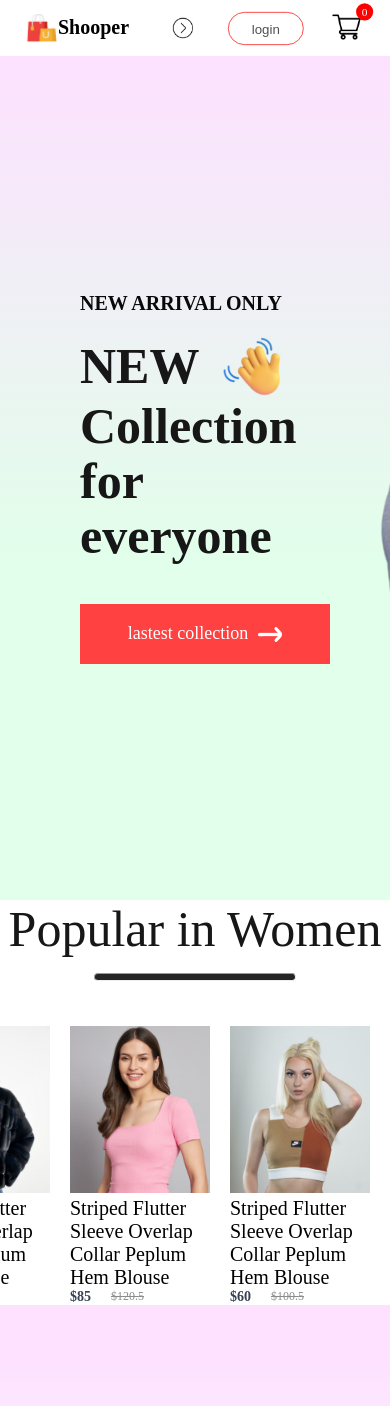
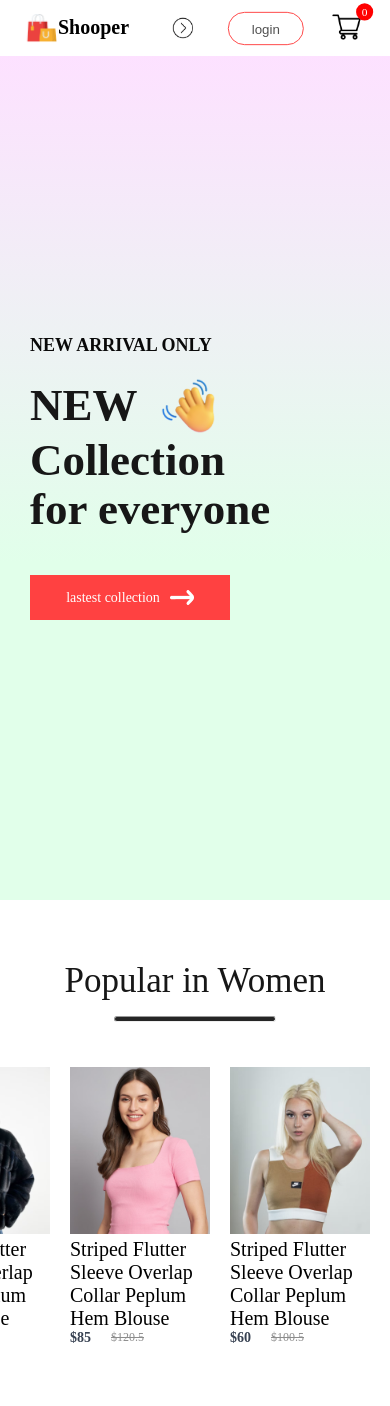
Before and after one commit to lievin219/Ecommerce-MERN-PROJECT, a React (Create React App) app: page /shop in a window 390 px wide. Shown: the top 1406 px of the page. Built offline with nearby package versions, Linux system fonts and the light colour scheme.

Commit message:
first  chamge added on  successs

```diff
--- a/src/Components/Hero/Hero.css
+++ b/src/Components/Hero/Hero.css
@@ -94,26 +94,62 @@ font-size: 22px;
             width:65px;
         }
         .hero-lastest-icon{
-            gap: 10px;
-            width:250px;
-            height: 60px;
-            margin-top: 20px;
-            font-size: 18px;
+
+            width:220px;
+            height: 50px;
+
+            font-size: 16px;
         }
         .hero-right img{
-            width: 500px;
+            width: 400px;
         }
        }
-/* @media(max-width:1024px){
+       @media(max-width:800px){
         .hero-left{
-         padding-left: 100px;
+       padding-left: 30px;
+
+        }
+        .hero-left h2{
+            font-size: 16px;
+        }
+        .hero-left p{
+            font-size: 35px;
+        }
+        .hero-hand-icon img{
+            width:45px;
+        }
+        .hero-lastest-icon{
+
+            width:170px;
+            height: 30px;
+
+            font-size: 15px;
+        }
+        .hero-right img{
+            width: 300px;
+        }
+       }
+       @media(max-width:500px){
+             .hero{
+                 display: flex;
+                 flex-direction: column;
+             }
+             .hero-right{
+                 display: none;
 
              }
              .hero-left h2{
                  font-size: 18px;
              }
              .hero-left p{
-        font-size:60px ;
+                 font-size: 45px;
+             }
+             .hero-hand-icon img{
+                 width:60px
+             }
+             .hero-lastest-icon{
+                 width:200px;
+                 height: 45px;
+                 font-size: 14px;
              }
             }
-   */
--- a/src/Components/Popular/Popular.css
+++ b/src/Components/Popular/Popular.css
@@ -24,3 +24,35 @@
      align-items: center;
      gap: 20px;
 }
+@media(max-width:1280px){
+         .popular{
+           height:70vh
+         }
+         .popular h1 {
+           font-size: 35px;
+         }
+         .popular hr{
+           width:160px;
+            height: 4px;
+         }
+         .popular-item{
+           gap:20px;
+           margin-top: 30px;
+         }
+}
+@media(max-width:1024px){
+     .popular{
+       height:60vh
+     }
+     .popular h1 {
+       font-size: 35px;
+     }
+     .popular hr{
+       width:160px;
+        height: 4px;
+     }
+     .popular-item{
+       gap:20px;
+       margin-top: 30px;
+     }
+}
```
Lines whose indentation alone changed are shown as unchanged.
